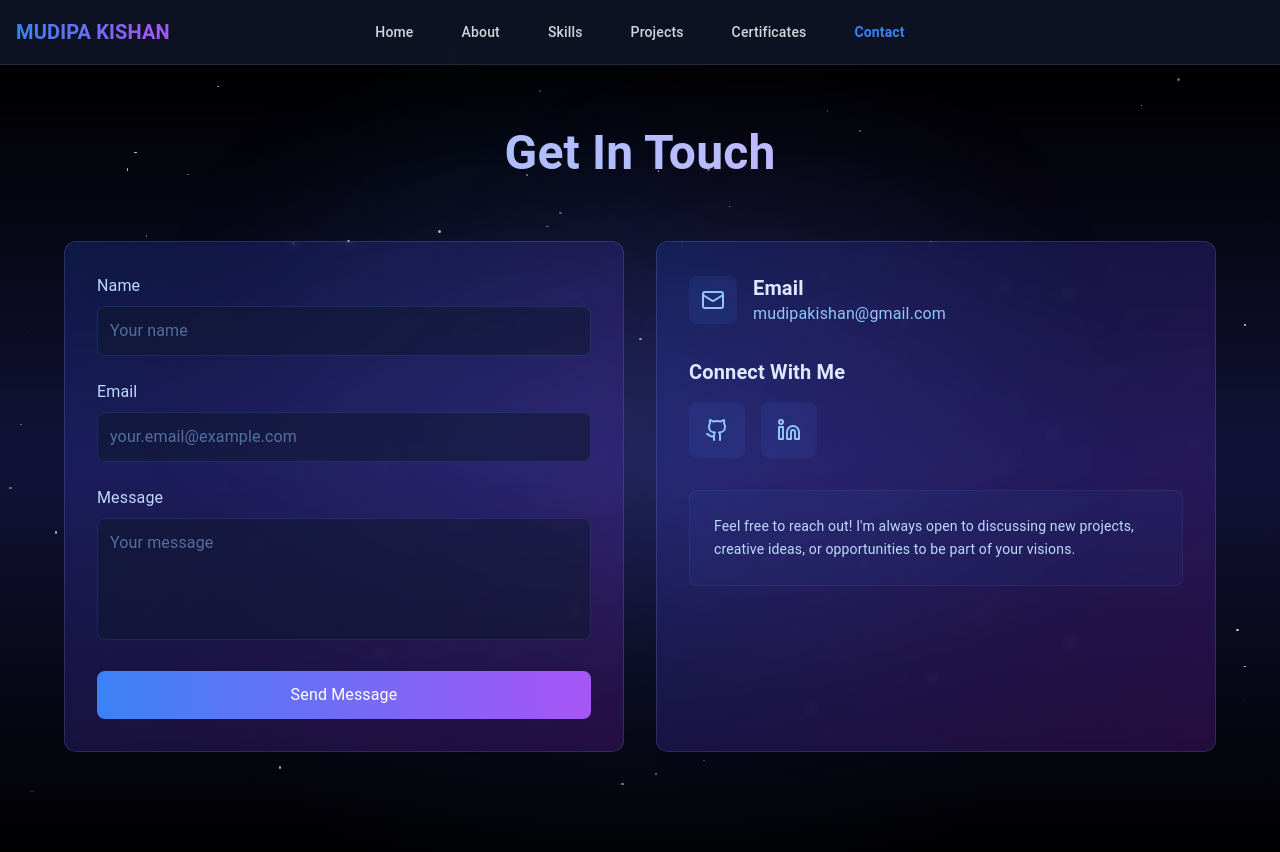
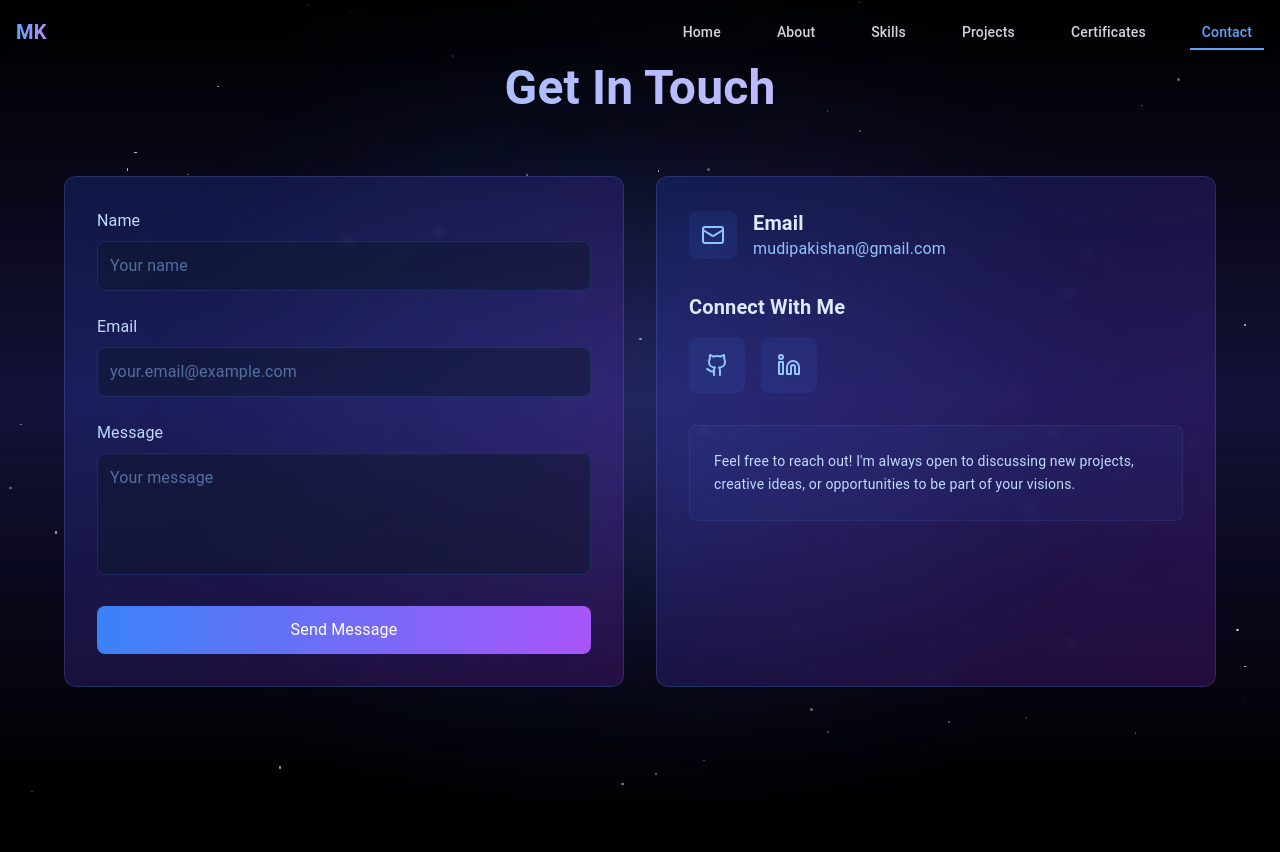
Before and after one commit to mk1shan/myweb, a React (Create React App) app: page /contact in a window 1280 px wide. Shown: the top 852 px of the page. After the commit the page ends 800 px from the top, so only its background shows below. Built offline with nearby package versions, Linux system fonts and the light colour scheme.

Commit message:
Update Navbar.js

```diff
--- a/src/components/Navbar.js
+++ b/src/components/Navbar.js
@@ -1,6 +1,7 @@
-import React, { useState } from 'react';
+import React, { useState, useEffect } from 'react';
 import { Link, useLocation } from 'react-router-dom';
 import { Menu as MenuIcon, X as CloseIcon } from 'lucide-react';
+import { motion, AnimatePresence } from 'framer-motion';
 
 const pages = [
     { title: 'Home', path: '/' },
@@ -13,98 +14,119 @@ const pages = [
 
 const Navbar = () => {
     const [mobileOpen, setMobileOpen] = useState(false);
+    const [scrolled, setScrolled] = useState(false);
     const location = useLocation();
 
     const isActive = (path) => location.pathname === path;
+
+    useEffect(() => {
+        const handleScroll = () => {
+            setScrolled(window.scrollY > 20);
+        };
+
+        window.addEventListener('scroll', handleScroll);
+        return () => window.removeEventListener('scroll', handleScroll);
+    }, []);
 
     const handleDrawerToggle = () => {
         setMobileOpen(!mobileOpen);
     };
 
+    // Close mobile menu when route changes
+    useEffect(() => {
+        setMobileOpen(false);
+    }, [location]);
+
     return (
-        <div className="sticky top-0 z-50 w-full">
-            <div className="w-full backdrop-blur-md bg-slate-900/80 border-b border-slate-800">
-                {/* Main Navbar */}
-                <div className="flex h-16 items-center justify-between px-4">
-                    {/* Logo - Left Side */}
-                    <div className="w-[200px]">
-                        <Link
-                            to="/"
-                            className="text-xl font-bold bg-gradient-to-r from-blue-500 to-purple-500 bg-clip-text text-transparent"
-                        >
-                            MUDIPA KISHAN
+        <div className="fixed top-0 z-50 w-full">
+            <motion.div
+                initial={{ y: -100 }}
+                animate={{ y: 0 }}
+                className={`w-full backdrop-blur-md border-b transition-all duration-300 ${
+                    scrolled
+                        ? 'bg-slate-900/90 border-slate-700/50'
+                        : 'bg-transparent border-transparent'
+                }`}
+            >
+                {/* Desktop Navigation */}
+                <div className="max-w-7xl mx-auto">
+                    <div className="flex h-16 items-center justify-between px-4">
+                        {/* Logo/Brand */}
+                        <Link to="/" className="flex-shrink-0">
+                            <span className="text-xl font-bold bg-gradient-to-r from-blue-400 to-purple-400 text-transparent bg-clip-text">
+                                MK
+                            </span>
                         </Link>
-                    </div>
 
-                    {/* Desktop Navigation - Centered */}
-                    <div className="hidden md:flex items-center justify-center flex-1">
-                        <div className="flex space-x-6">
+                        {/* Desktop Menu */}
+                        <div className="hidden md:flex items-center space-x-8">
                             {pages.map((page) => (
                                 <Link
-                                    key={page.title}
+                                    key={page.path}
                                     to={page.path}
-                                    className={`px-3 py-2 text-sm font-medium
-                                        ${isActive(page.path)
-                                            ? 'text-blue-500 font-semibold'
-                                            : 'text-gray-300 hover:text-white'
-                                        }
-                                        transition-colors duration-200
-                                    `}
+                                    className={`relative px-3 py-2 text-sm font-medium transition-colors ${
+                                        isActive(page.path)
+                                            ? 'text-blue-400'
+                                            : 'text-gray-300 hover:text-blue-400'
+                                    }`}
                                 >
                                     {page.title}
+                                    {isActive(page.path) && (
+                                        <motion.div
+                                            layoutId="navbar-indicator"
+                                            className="absolute bottom-0 left-0 right-0 h-0.5 bg-blue-400"
+                                            initial={false}
+                                            transition={{ type: "spring", stiffness: 500, damping: 30 }}
+                                        />
+                                    )}
                                 </Link>
                             ))}
                         </div>
-                    </div>
 
-                    {/* Right side spacer to balance logo */}
-                    <div className="w-[200px] flex justify-end">
-                        {/* Mobile menu button */}
+                        {/* Mobile Menu Button */}
                         <div className="md:hidden">
                             <button
                                 onClick={handleDrawerToggle}
-                                className="p-2 rounded-lg text-gray-400 hover:text-white hover:bg-slate-800/50"
+                                className="p-2 rounded-lg text-gray-400 hover:text-white hover:bg-gray-800"
                             >
-                                {mobileOpen ? <CloseIcon size={24} /> : <MenuIcon size={24} />}
+                                {mobileOpen ? (
+                                    <CloseIcon className="w-6 h-6" />
+                                ) : (
+                                    <MenuIcon className="w-6 h-6" />
+                                )}
                             </button>
                         </div>
                     </div>
                 </div>
 
-                {/* Mobile Navigation Drawer */}
-                {mobileOpen && (
-                    <div className="md:hidden">
-                        <div className="fixed inset-0 bg-slate-900/80 backdrop-blur-sm" onClick={handleDrawerToggle} />
-                        <div className="fixed right-0 top-0 w-64 h-full bg-slate-900 border-l border-slate-800 p-6 overflow-y-auto">
-                            <div className="flex justify-end mb-6">
-                                <button
-                                    onClick={handleDrawerToggle}
-                                    className="p-2 rounded-lg text-gray-400 hover:text-white hover:bg-slate-800/50"
-                                >
-                                    <CloseIcon size={24} />
-                                </button>
-                            </div>
-                            <nav className="space-y-2">
+                {/* Mobile Navigation */}
+                <AnimatePresence>
+                    {mobileOpen && (
+                        <motion.div
+                            initial={{ opacity: 0, height: 0 }}
+                            animate={{ opacity: 1, height: "auto" }}
+                            exit={{ opacity: 0, height: 0 }}
+                            className="md:hidden border-t border-slate-800"
+                        >
+                            <div className="px-2 pt-2 pb-3 space-y-1 bg-slate-900/95 backdrop-blur-md">
                                 {pages.map((page) => (
                                     <Link
-                                        key={page.title}
+                                        key={page.path}
                                         to={page.path}
-                                        onClick={handleDrawerToggle}
-                                        className={`block px-4 py-2 rounded-lg text-sm font-medium
-                                            ${isActive(page.path)
-                                                ? 'text-blue-500 bg-blue-500/10'
-                                                : 'text-gray-300 hover:text-white hover:bg-slate-800/50'
-                                            }
-                                        `}
+                                        className={`block px-3 py-2 rounded-lg text-base font-medium transition-colors ${
+                                            isActive(page.path)
+                                                ? 'bg-blue-500/10 text-blue-400'
+                                                : 'text-gray-300 hover:bg-gray-800 hover:text-white'
+                                        }`}
                                     >
                                         {page.title}
                                     </Link>
                                 ))}
-                            </nav>
-                        </div>
-                    </div>
-                )}
-            </div>
+                            </div>
+                        </motion.div>
+                    )}
+                </AnimatePresence>
+            </motion.div>
         </div>
     );
 };
```
